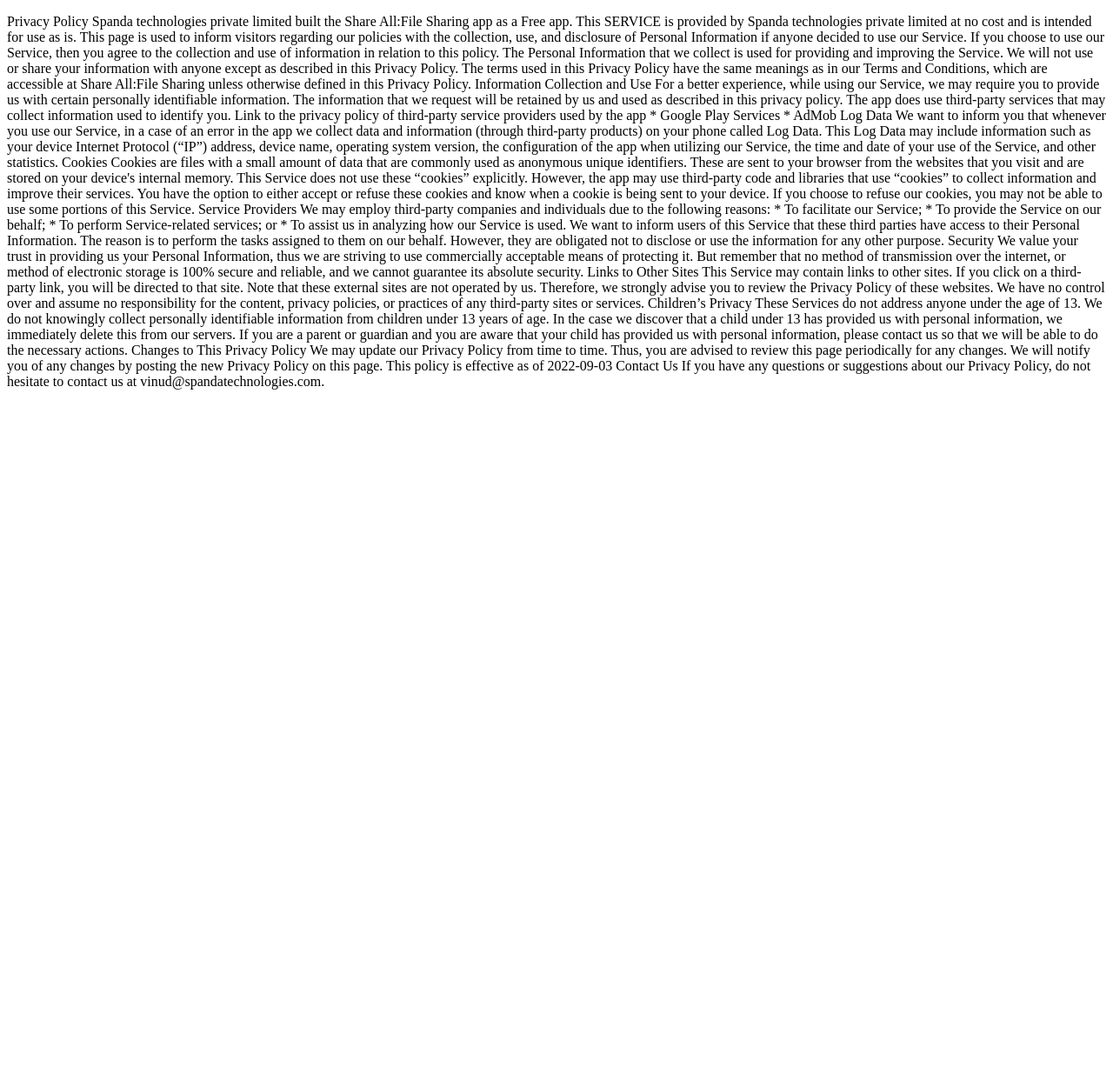
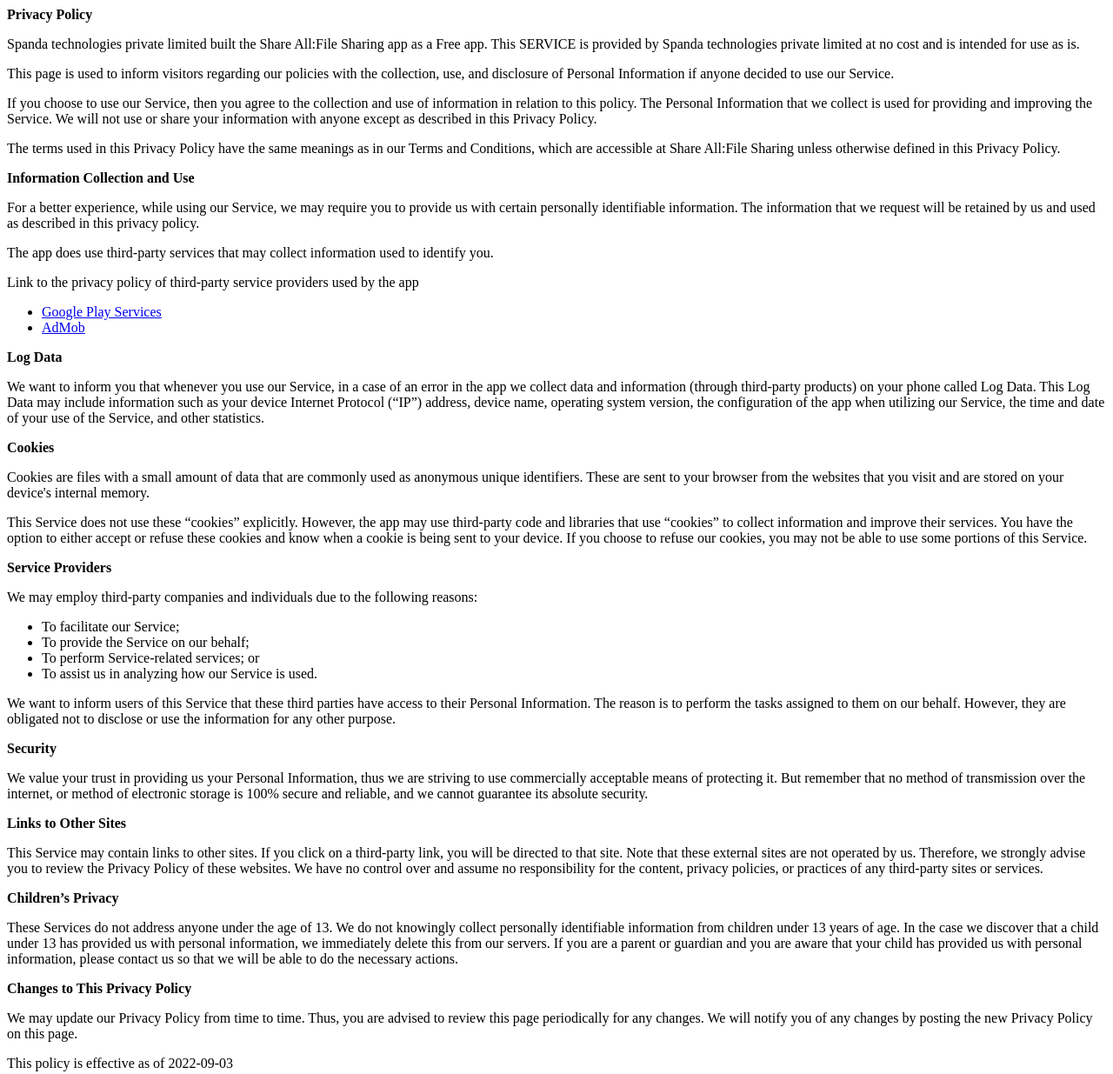
Before and after one commit to spanda-tech/spanda-tech.github.io, a plain HTML site: page index.html in a window 1280 px wide. Shown: the top 1235 px of the page at 87% size. Before the commit the page ends 800 px from the top, so only its background shows below. Drawn offline with Linux system fonts and the light colour scheme.

Commit message:
Update index.html

```diff
--- a/index.html
+++ b/index.html
@@ -1,42 +1,38 @@
-<!DOCTYPE html>
-<html>
-	<head>
-		<title>Share All:File sharing privacy policy</title>
-	</head>
-	<body>
-		<p>Privacy Policy
-Spanda technologies private limited built the Share All:File Sharing app as a Free app. This SERVICE is provided by Spanda technologies private limited at no cost and is intended for use as is.
-This page is used to inform visitors regarding our policies with the collection, use, and disclosure of Personal Information if anyone decided to use our Service.
-If you choose to use our Service, then you agree to the collection and use of information in relation to this policy. The Personal Information that we collect is used for providing and improving the Service. We will not use or share your information with anyone except as described in this Privacy Policy.
-The terms used in this Privacy Policy have the same meanings as in our Terms and Conditions, which are accessible at Share All:File Sharing unless otherwise defined in this Privacy Policy.
-Information Collection and Use
-For a better experience, while using our Service, we may require you to provide us with certain personally identifiable information. The information that we request will be retained by us and used as described in this privacy policy.
-The app does use third-party services that may collect information used to identify you.
-Link to the privacy policy of third-party service providers used by the app
-* Google Play Services
-* AdMob
-Log Data
-We want to inform you that whenever you use our Service, in a case of an error in the app we collect data and information (through third-party products) on your phone called Log Data. This Log Data may include information such as your device Internet Protocol (“IP”) address, device name, operating system version, the configuration of the app when utilizing our Service, the time and date of your use of the Service, and other statistics.
-Cookies
-Cookies are files with a small amount of data that are commonly used as anonymous unique identifiers. These are sent to your browser from the websites that you visit and are stored on your device's internal memory.
-This Service does not use these “cookies” explicitly. However, the app may use third-party code and libraries that use “cookies” to collect information and improve their services. You have the option to either accept or refuse these cookies and know when a cookie is being sent to your device. If you choose to refuse our cookies, you may not be able to use some portions of this Service.
-Service Providers
-We may employ third-party companies and individuals due to the following reasons:
-* To facilitate our Service;
-* To provide the Service on our behalf;
-* To perform Service-related services; or
-* To assist us in analyzing how our Service is used.
-We want to inform users of this Service that these third parties have access to their Personal Information. The reason is to perform the tasks assigned to them on our behalf. However, they are obligated not to disclose or use the information for any other purpose.
-Security
-We value your trust in providing us your Personal Information, thus we are striving to use commercially acceptable means of protecting it. But remember that no method of transmission over the internet, or method of electronic storage is 100% secure and reliable, and we cannot guarantee its absolute security.
-Links to Other Sites
-This Service may contain links to other sites. If you click on a third-party link, you will be directed to that site. Note that these external sites are not operated by us. Therefore, we strongly advise you to review the Privacy Policy of these websites. We have no control over and assume no responsibility for the content, privacy policies, or practices of any third-party sites or services.
-Children’s Privacy
-These Services do not address anyone under the age of 13. We do not knowingly collect personally identifiable information from children under 13 years of age. In the case we discover that a child under 13 has provided us with personal information, we immediately delete this from our servers. If you are a parent or guardian and you are aware that your child has provided us with personal information, please contact us so that we will be able to do the necessary actions.
-Changes to This Privacy Policy
-We may update our Privacy Policy from time to time. Thus, you are advised to review this page periodically for any changes. We will notify you of any changes by posting the new Privacy Policy on this page.
-This policy is effective as of 2022-09-03
-Contact Us
-If you have any questions or suggestions about our Privacy Policy, do not hesitate to contact us at vinud@spandatechnologies.com.</p>
-	</body>
-</html>
+<p><strong>Privacy Policy</strong></p>
+<p>Spanda technologies private limited built the Share All:File Sharing app as a Free app. This SERVICE is provided by Spanda technologies private limited at no cost and is intended for use as is.</p>
+<p>This page is used to inform visitors regarding our policies with the collection, use, and disclosure of Personal Information if anyone decided to use our Service.</p>
+<p>If you choose to use our Service, then you agree to the collection and use of information in relation to this policy. The Personal Information that we collect is used for providing and improving the Service. We will not use or share your information with anyone except as described in this Privacy Policy.</p>
+<p>The terms used in this Privacy Policy have the same meanings as in our Terms and Conditions, which are accessible at Share All:File Sharing unless otherwise defined in this Privacy Policy.</p>
+<p><strong>Information Collection and Use</strong></p>
+<p>For a better experience, while using our Service, we may require you to provide us with certain personally identifiable information. The information that we request will be retained by us and used as described in this privacy policy.</p>
+<p>The app does use third-party services that may collect information used to identify you.</p>
+<p>Link to the privacy policy of third-party service providers used by the app</p>
+<ul>
+<li><a href="https://www.google.com/policies/privacy/">Google Play Services</a></li>
+<li><a href="https://support.google.com/admob/answer/6128543?hl=en">AdMob</a></li>
+</ul>
+<p><strong>Log Data</strong></p>
+<p>We want to inform you that whenever you use our Service, in a case of an error in the app we collect data and information (through third-party products) on your phone called Log Data. This Log Data may include information such as your device Internet Protocol (&ldquo;IP&rdquo;) address, device name, operating system version, the configuration of the app when utilizing our Service, the time and date of your use of the Service, and other statistics.</p>
+<p><strong>Cookies</strong></p>
+<p>Cookies are files with a small amount of data that are commonly used as anonymous unique identifiers. These are sent to your browser from the websites that you visit and are stored on your device's internal memory.</p>
+<p>This Service does not use these &ldquo;cookies&rdquo; explicitly. However, the app may use third-party code and libraries that use &ldquo;cookies&rdquo; to collect information and improve their services. You have the option to either accept or refuse these cookies and know when a cookie is being sent to your device. If you choose to refuse our cookies, you may not be able to use some portions of this Service.</p>
+<p><strong>Service Providers</strong></p>
+<p>We may employ third-party companies and individuals due to the following reasons:</p>
+<ul>
+<li>To facilitate our Service;</li>
+<li>To provide the Service on our behalf;</li>
+<li>To perform Service-related services; or</li>
+<li>To assist us in analyzing how our Service is used.</li>
+</ul>
+<p>We want to inform users of this Service that these third parties have access to their Personal Information. The reason is to perform the tasks assigned to them on our behalf. However, they are obligated not to disclose or use the information for any other purpose.</p>
+<p><strong>Security</strong></p>
+<p>We value your trust in providing us your Personal Information, thus we are striving to use commercially acceptable means of protecting it. But remember that no method of transmission over the internet, or method of electronic storage is 100% secure and reliable, and we cannot guarantee its absolute security.</p>
+<p><strong>Links to Other Sites</strong></p>
+<p>This Service may contain links to other sites. If you click on a third-party link, you will be directed to that site. Note that these external sites are not operated by us. Therefore, we strongly advise you to review the Privacy Policy of these websites. We have no control over and assume no responsibility for the content, privacy policies, or practices of any third-party sites or services.</p>
+<p><strong>Children&rsquo;s Privacy</strong></p>
+<p>These Services do not address anyone under the age of 13. We do not knowingly collect personally identifiable information from children under 13 years of age. In the case we discover that a child under 13 has provided us with personal information, we immediately delete this from our servers. If you are a parent or guardian and you are aware that your child has provided us with personal information, please contact us so that we will be able to do the necessary actions.</p>
+<p><strong>Changes to This Privacy Policy</strong></p>
+<p>We may update our Privacy Policy from time to time. Thus, you are advised to review this page periodically for any changes. We will notify you of any changes by posting the new Privacy Policy on this page.</p>
+<p>This policy is effective as of 2022-09-03</p>
+<p><strong>Contact Us</strong></p>
+<p>If you have any questions or suggestions about our Privacy Policy, do not hesitate to contact us at vinud@spandatechnologies.com.</p>
```
